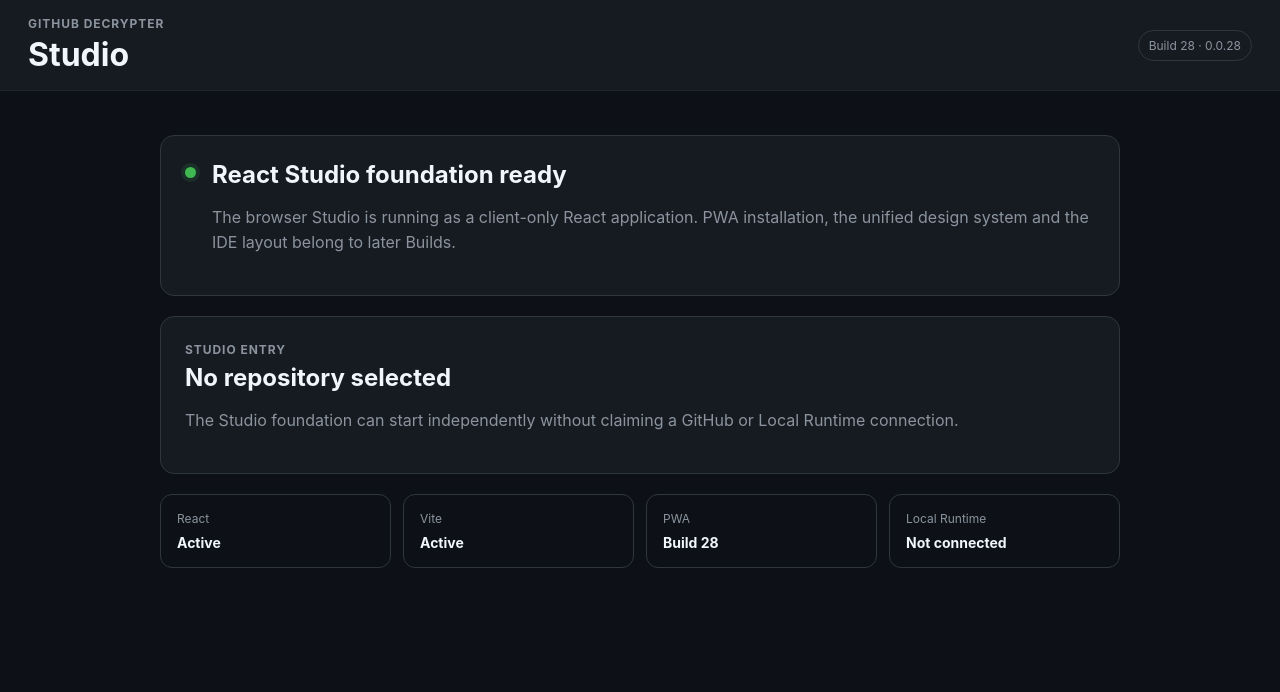
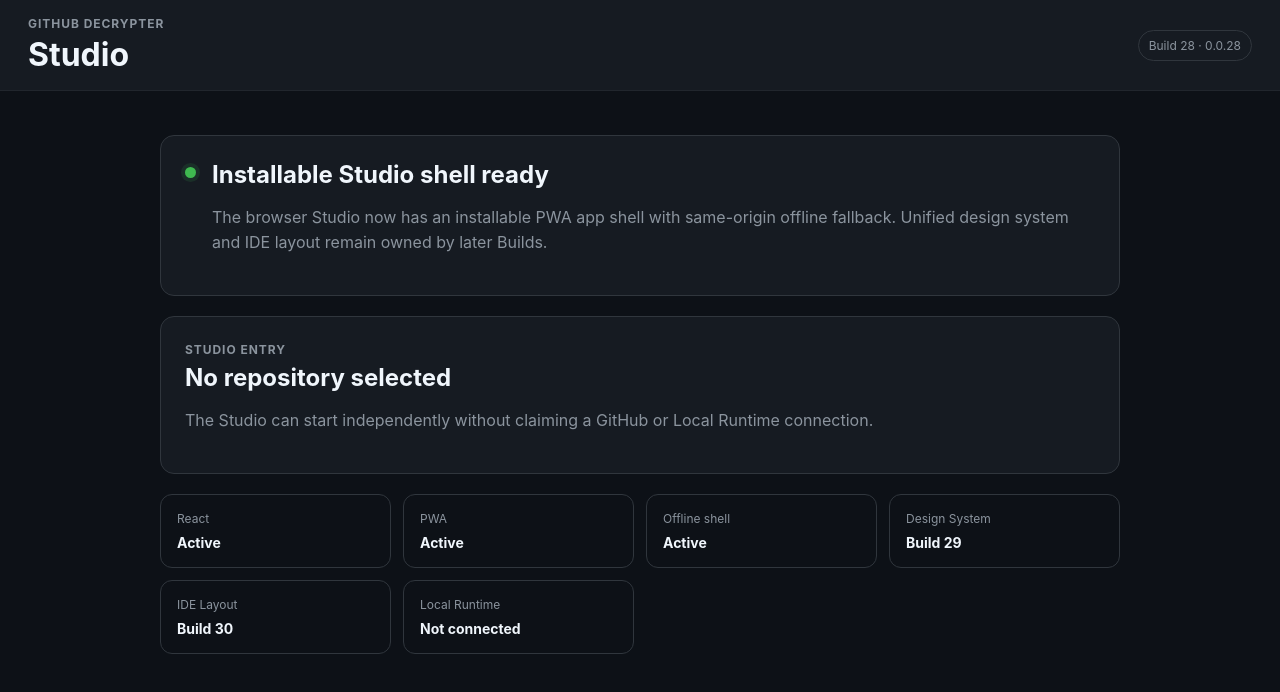
Before and after one commit to rhashiki/github-decrypter, a React (Vite) app in the folder apps/studio/: page / in a window 1280 px wide. Shown: the top 692 px of the page. Built offline with nearby package versions, Linux system fonts and the light colour scheme.

Commit message:
feat(build28): surface PWA app-shell state in Studio

```diff
--- a/apps/studio/src/App.tsx
+++ b/apps/studio/src/App.tsx
@@ -18,10 +18,10 @@
         <section className="foundation-card" aria-labelledby="foundation-title">
           <div className="status-dot" aria-hidden="true" />
           <div>
-            <h2 id="foundation-title">React Studio foundation ready</h2>
+            <h2 id="foundation-title">Installable Studio shell ready</h2>
             <p>
-              The browser Studio is running as a client-only React application. PWA installation,
-              the unified design system and the IDE layout belong to later Builds.
+              The browser Studio now has an installable PWA app shell with same-origin offline fallback.
+              Unified design system and IDE layout remain owned by later Builds.
             </p>
           </div>
         </section>
@@ -49,22 +49,30 @@
           <section className="empty-card" aria-labelledby="empty-title">
             <p className="eyebrow">Studio entry</p>
             <h2 id="empty-title">No repository selected</h2>
-            <p>The Studio foundation can start independently without claiming a GitHub or Local Runtime connection.</p>
+            <p>The Studio can start independently without claiming a GitHub or Local Runtime connection.</p>
           </section>
         ) : null}
 
-        <section className="boundary-grid" aria-label="Build 27 boundaries">
+        <section className="boundary-grid" aria-label="Build 28 boundaries">
           <article>
             <span>React</span>
             <strong>Active</strong>
           </article>
           <article>
-            <span>Vite</span>
+            <span>PWA</span>
             <strong>Active</strong>
           </article>
           <article>
-            <span>PWA</span>
-            <strong>Build 28</strong>
+            <span>Offline shell</span>
+            <strong>Active</strong>
+          </article>
+          <article>
+            <span>Design System</span>
+            <strong>Build 29</strong>
+          </article>
+          <article>
+            <span>IDE Layout</span>
+            <strong>Build 30</strong>
           </article>
           <article>
             <span>Local Runtime</span>
```
